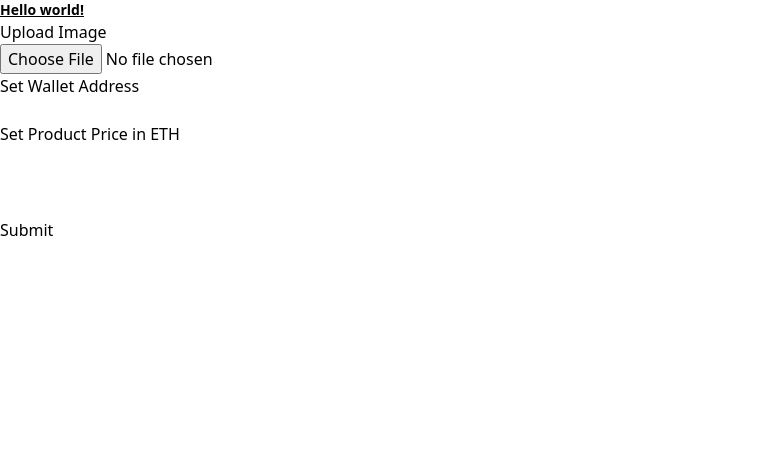
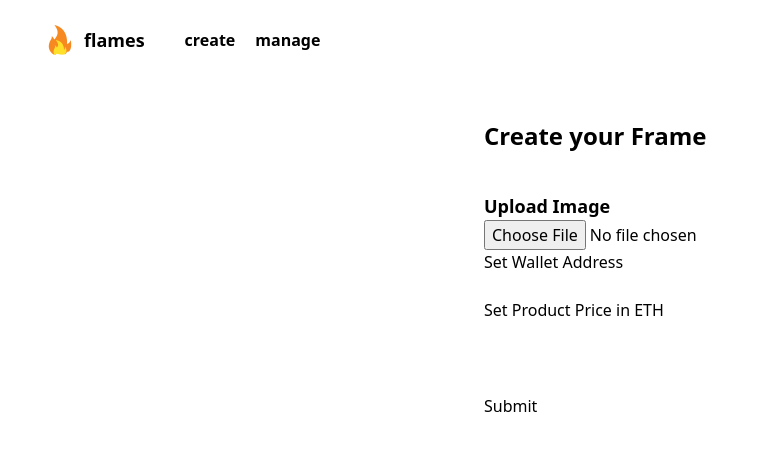
Before and after one commit to bfullam/Farcaster-Frame-Test, a Next.js app: page / in a window 1280 px wide. Shown: the top 450 px of the page, without its empty margins (0-769 px from the left). Built offline with nearby package versions, Linux system fonts and the light colour scheme.

Commit message:
added basic navbar

```diff
--- a/app/layout.tsx
+++ b/app/layout.tsx
@@ -4,6 +4,8 @@ export const metadata = {
 };
 
 import "./globals.css";
+import Image from "next/image";
+import Link from "next/link";
 
 export default function RootLayout({
   children,
@@ -12,7 +14,29 @@ export default function RootLayout({
 }) {
   return (
     <html lang="en">
-      <body>{children}</body>
+      <body>
+        <div className="flex flex-row items-center pl-10 p-5 space-x-5">
+          <div className="flex flex-row items-center space-x-1">
+            <Image
+              src="/flames.jpg" // The path to your image
+              alt="Description of the image" // Alternative text for the image
+              width={40} // Desired width of the image (can be changed)
+              height={20} // Desired height of the image (can be changed)
+            />
+            <div className="text-lg font-semibold">flames</div>
+          </div>
+
+          <Link href="/" passHref>
+            <span className="font-semibold pl-5">create</span>{" "}
+            {/* Add Link and a tags */}
+          </Link>
+          <Link href="/manage" passHref>
+            <span className="font-semibold">manage</span>{" "}
+            {/* Add Link and a tags */}
+          </Link>
+        </div>
+        <div>{children}</div>
+      </body>
     </html>
   );
 }
--- a/app/page.tsx
+++ b/app/page.tsx
@@ -21,9 +21,10 @@ export default async function Home() {
   }
 
   return (
+    <div className="flex justify-center items-center pt-10">
       <form action={submitForm}>
-      <h1 className="text-sm font-bold underline">Hello world!</h1>
-      <h1 className="flex">Upload Image</h1>
+        <h1 className="text-2xl font-semibold">Create your Frame</h1>
+        <h1 className="text-lg font-semibold pt-10">Upload Image</h1>
         <input type="file" id="image" name="image" required />
         <h1>Set Wallet Address</h1>
         <input type="text" id="wallet" name="wallet"></input>
@@ -34,5 +35,6 @@ export default async function Home() {
         <br />
         <button type="submit">Submit</button>
       </form>
+    </div>
   );
 }
```
Also changed, not shown: public/flames.jpg (added). Lines whose indentation alone changed are shown as unchanged.
